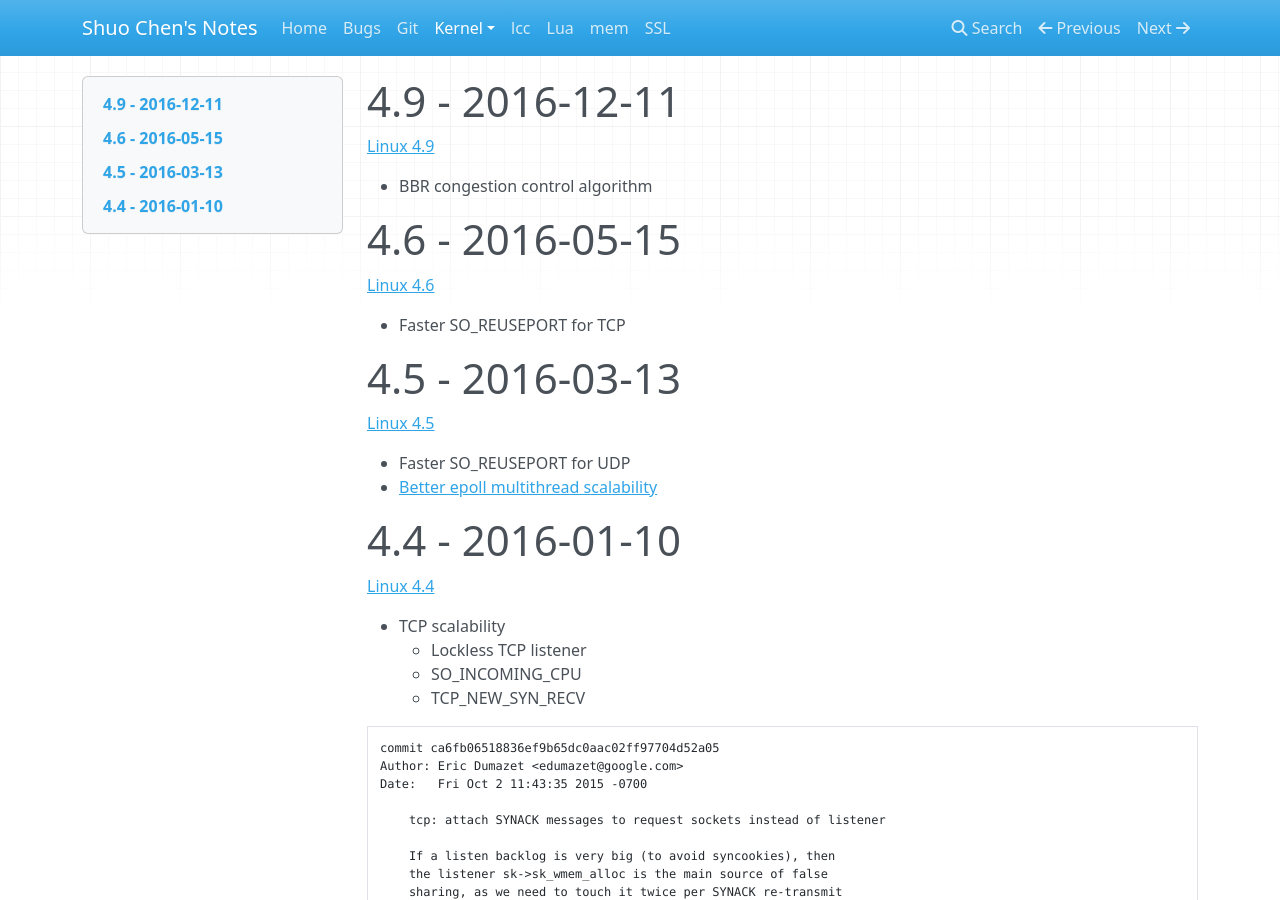
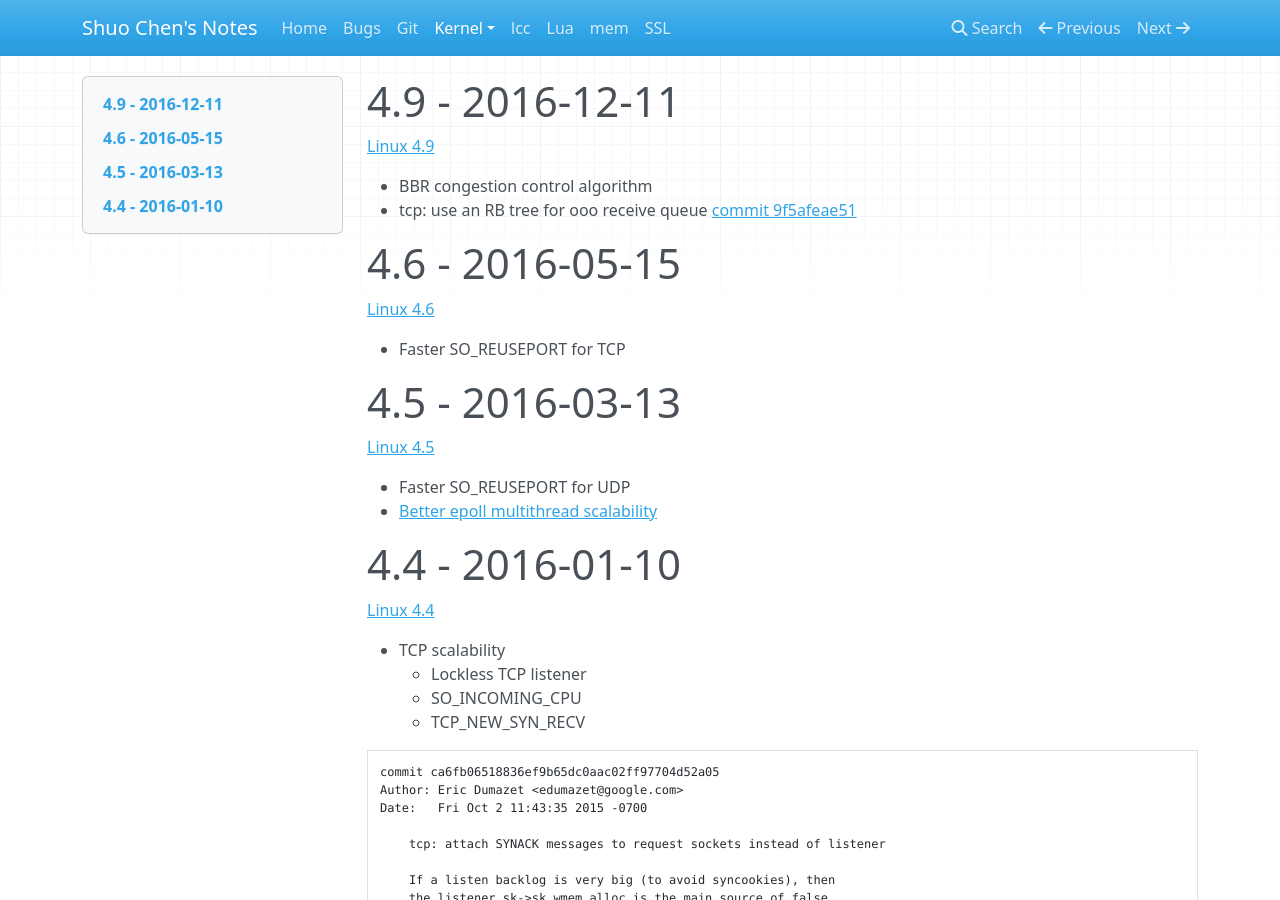
Before and after one commit to chenshuo/notes, an MkDocs documentation site: the page built from docs/kernel/changes.md, in a window 1280 px wide and 900 px high. Built offline with MkDocs 1.6.1, drawn with Linux system fonts in a browser that asks for light colours; nearby versions of some CDN libraries; old or Windows-style settings are respelled for this version of MkDocs.

Commit message:
update kernel/changes.md

```diff
--- a/docs/kernel/changes.md
+++ b/docs/kernel/changes.md
@@ -3,6 +3,7 @@
 [Linux 4.9](https://kernelnewbies.org/Linux_4.9)
 
 * BBR congestion control algorithm
+* tcp: use an RB tree for ooo receive queue [commit 9f5afeae51](https://git.kernel.org/cgit/linux/kernel/git/torvalds/linux.git/commit/?id=9f5afeae51526b3ad7b7cb21ee8b145ce6ea7a7a)
 
 # 4.6 - 2016-05-15
 
```
